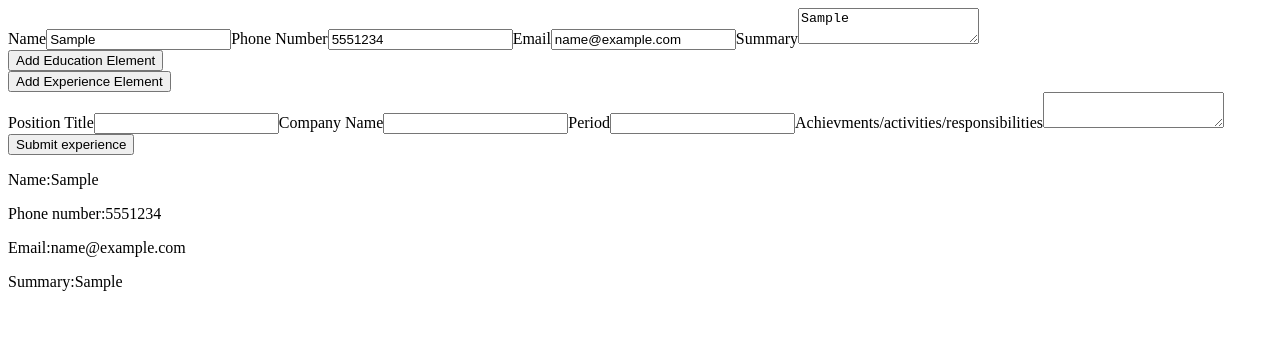
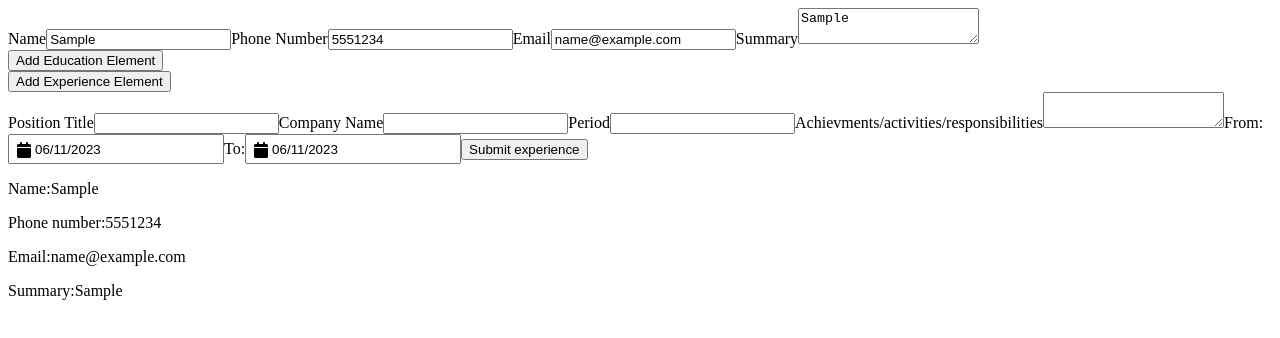
Before and after one commit to vladius9512/CV-Application, a React (Create React App) app in the folder cv-project/: page / in a window 1280 px wide. Both pictures are taken after typing "Sample", "5551234", "name@example.com", "Sample" into the empty fields and a click on the button "Add Experience Element". Shown: the top 338 px of the page. Built offline with nearby package versions, Linux system fonts and the light colour scheme.

Commit message:
The date picker works on the experience too component too

```diff
--- a/cv-project/src/App.js
+++ b/cv-project/src/App.js
@@ -27,7 +27,7 @@ class App extends Component {
             experienceElement: {
                 position: "",
                 companyName: "",
-                period: "",
+                period: { from: new Date(), to: new Date() },
                 achievments: "",
                 id: uniqid(),
             },
@@ -111,10 +111,9 @@ class App extends Component {
                 this.state.educationElement
             ),
             educationElement: {
-                position: "",
-                companyName: "",
+                title: "",
+                name: "",
                 period: { from: new Date(), to: new Date() },
-                achievments: "",
                 id: uniqid(),
             },
         });
@@ -126,12 +125,35 @@ class App extends Component {
                 this.state.experienceElement
             ),
             experienceElement: {
-                title: "",
-                name: "",
-                period: "",
+                position: "",
+                companyName: "",
+                period: { from: new Date(), to: new Date() },
+                achievments: "",
                 id: uniqid(),
             },
         });
+    };
+    handleExperienceDateFromChange = (e) => {
+        this.setState((prevState) => ({
+            experienceElement: {
+                ...prevState.experienceElement,
+                period: {
+                    ...prevState.experienceElement.period,
+                    from: e,
+                },
+            },
+        }));
+    };
+    handleExperienceDateToChange = (e) => {
+        this.setState((prevState) => ({
+            experienceElement: {
+                ...prevState.experienceElement,
+                period: {
+                    ...prevState.experienceElement.period,
+                    to: e,
+                },
+            },
+        }));
     };
     handleExperiencePositionChange = (e) => {
         this.setState((prevState) => ({
@@ -179,6 +201,7 @@ class App extends Component {
             educationArray,
             experienceArray,
             educationElement,
+            experienceElement,
         } = this.state;
         return (
             <div className="App">
@@ -218,6 +241,13 @@ class App extends Component {
                     handleExperienceAchievmentsChange={
                         this.handleExperienceAchievmentsChange
                     }
+                    handleExperienceDateFromChange={
+                        this.handleExperienceDateFromChange
+                    }
+                    handleExperienceDateToChange={
+                        this.handleExperienceDateToChange
+                    }
+                    experienceElement={experienceElement}
                     onSubmitExperience={this.onSubmitExperience}
                 />
                 <Overview
--- a/cv-project/src/Components/Experience.jsx
+++ b/cv-project/src/Components/Experience.jsx
@@ -1,5 +1,7 @@
 import React from "react";
 import { useState } from "react";
+import DatePicker from "react-datepicker";
+import "react-datepicker/dist/react-datepicker.css";
 
 const Experience = (props) => {
     const [isShown, setIsShown] = useState(false);
@@ -8,6 +10,9 @@ const Experience = (props) => {
         handleExperiencePositionChange,
         handleExperienceCompanyChange,
         handleExperienceAchievmentsChange,
+        handleExperienceDateFromChange,
+        handleExperienceDateToChange,
+        experienceElement,
         onSubmitExperience,
     } = props;
 
@@ -46,6 +51,20 @@ const Experience = (props) => {
                         id="achievmentsInput"
                         onChange={handleExperienceAchievmentsChange}
                     ></textarea>
+                    <label>From:</label>
+                    <DatePicker
+                        showIcon
+                        selected={experienceElement.period.from}
+                        onChange={(date) =>
+                            handleExperienceDateFromChange(date)
+                        }
+                    />
+                    <label>To:</label>
+                    <DatePicker
+                        showIcon
+                        selected={experienceElement.period.to}
+                        onChange={(date) => handleExperienceDateToChange(date)}
+                    />
                     <button
                         type="submit"
                         className="addExperience"
--- a/cv-project/src/Components/Overview.jsx
+++ b/cv-project/src/Components/Overview.jsx
@@ -67,7 +67,12 @@ const Overview = (props) => {
                                 Company Name: {elem.companyName}
                             </div>
                             <div className="CV-experiencePeriod">
-                                Period: {elem.period}
+                                From: {elem.period.from.getMonth() + 1}
+                                {"/"}
+                                {elem.period.from.getFullYear()} Until:
+                                {elem.period.to.getMonth() + 1}
+                                {"/"}
+                                {elem.period.to.getFullYear()}
                             </div>
                             <div className="CV-experienceAchievment">
                                 Achievments: {elem.achievments}
```
